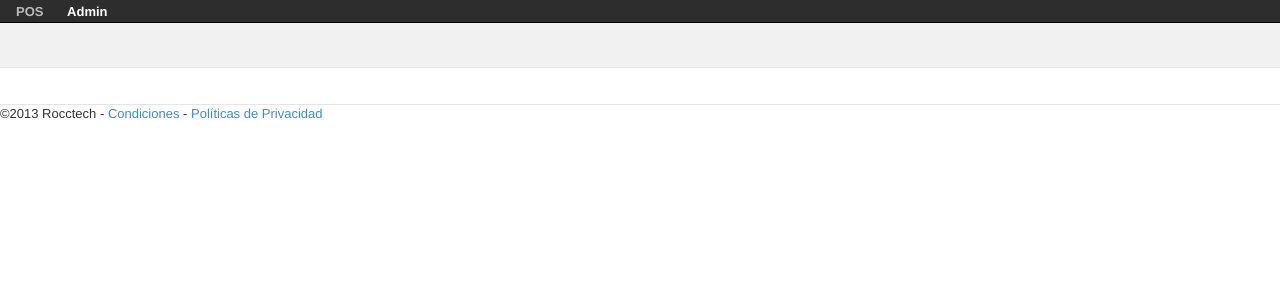
After one commit to coyotevz/nbs, a Flask app: template nbs/web/templates/admin/admin.html in a window 1280 px wide. The commit adds this page. Shown: the top 300 px of the page. Run offline with Flask 2, Linux system fonts and the light colour scheme; the template is opened without the code that fills it, so the values that code supplies are empty; style sheets or scripts are compiled from the project's sources; parts of the project's set-up code (start-up, migrations or seed data) failed here and were passed over; some libraries are stand-ins or nearby versions.

Commit message:
New Admin Web Interface, some clean up

```diff
--- a/nbs/web/__init__.py
+++ b/nbs/web/__init__.py
@@ -2,7 +2,7 @@
 
 from flask import Blueprint
 from .jinjafilters import configure_jinja
-from .views import dashboard, product, supplier, pos
+from .views import dashboard, product, supplier, pos, admin
 
 # Only holds static and templates folders
 web = Blueprint('web', __name__,
@@ -16,3 +16,4 @@ def configure_web(app):
     app.register_blueprint(product)
     app.register_blueprint(supplier)
     app.register_blueprint(pos)
+    app.register_blueprint(admin)
--- /dev/null
+++ b/nbs/web/templates/admin/admin.html
@@ -0,0 +1,49 @@
+<!doctype html>
+<html class="no-js" lang="es-ar">
+  <head>
+    <meta charset="utf-8">
+    <meta http-equiv="X-UA-Compatible" content="IE=edge,chrome=1">
+    <meta name="viewport" content="width=device-width,initial-scale=1,maximum-scale=1,user-scalable=no">
+    <title>Nobix &mdash; Administration interface</title>
+    <link rel="stylesheet" href="/static/css/nobix.css" type="text/css">
+    <script type="text/javascript" charset="utf-8">
+      var $SCRIPT_ROOT = {{ request.script_root|tojson|safe }};
+    </script>
+    <script src="/static/js/vendor/modenizr.js"></script>
+  </head>
+
+  <body>
+    <div id="wrapper">
+      <header>
+        <nav class="appbar">
+          <ul>
+            <li><a href="pos"><span>POS</span></a></li>
+            <li class="selected"><a href=""><span>Admin</span></a></li>
+          </ul>
+        </nav>
+        <div class="banner"></div>
+      </header>
+
+      <div id="page" class="clearfix">
+        <aside></aside>
+        <div class="main">
+          <div class="toolbar"></div>
+          <div id="content_wrapper">
+            <div id="scroll_wrapper">
+              <div id="content"></div>
+              <footer>
+                <span class="copy-notice">©2013 Rocctech</span>
+                -
+                <a href="http://www.rocctech.com.ar/nobix/terms" target="_blank">Condiciones</a>
+                -
+                <a href="http://www.rocctech.com.ar/nobix/privacy" target="_blank">Políticas de Privacidad</a>
+              </footer>
+            </div>
+          </div>
+
+        </div>
+      </div>
+
+    </div> <!-- end id="wrapper" -->
+  </body>
+</html>
--- a/nbs/web/templates/component.html
+++ b/nbs/web/templates/component.html
@@ -35,6 +35,6 @@
         </div>
       </div>
     </div>
-  </section>
+  </div>
 </div>
 {% endblock %}
--- a/nbs/web/views/__init__.py
+++ b/nbs/web/views/__init__.py
@@ -4,3 +4,4 @@ from .dashboard import dashboard
 from .product import product
 from .supplier import supplier
 from .pos import pos
+from .admin import admin
```
Also changed, not shown: nbs/web/views/admin.py (added, +9 -0 lines).
